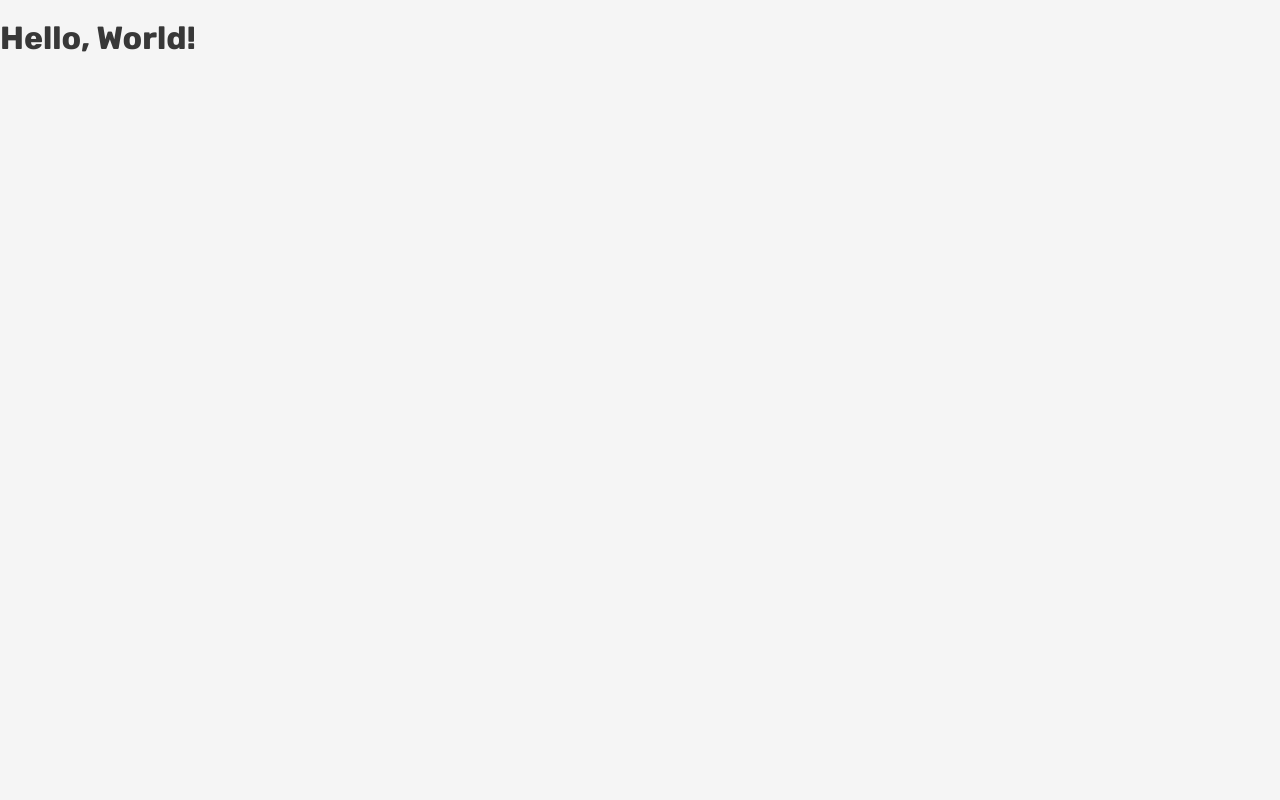
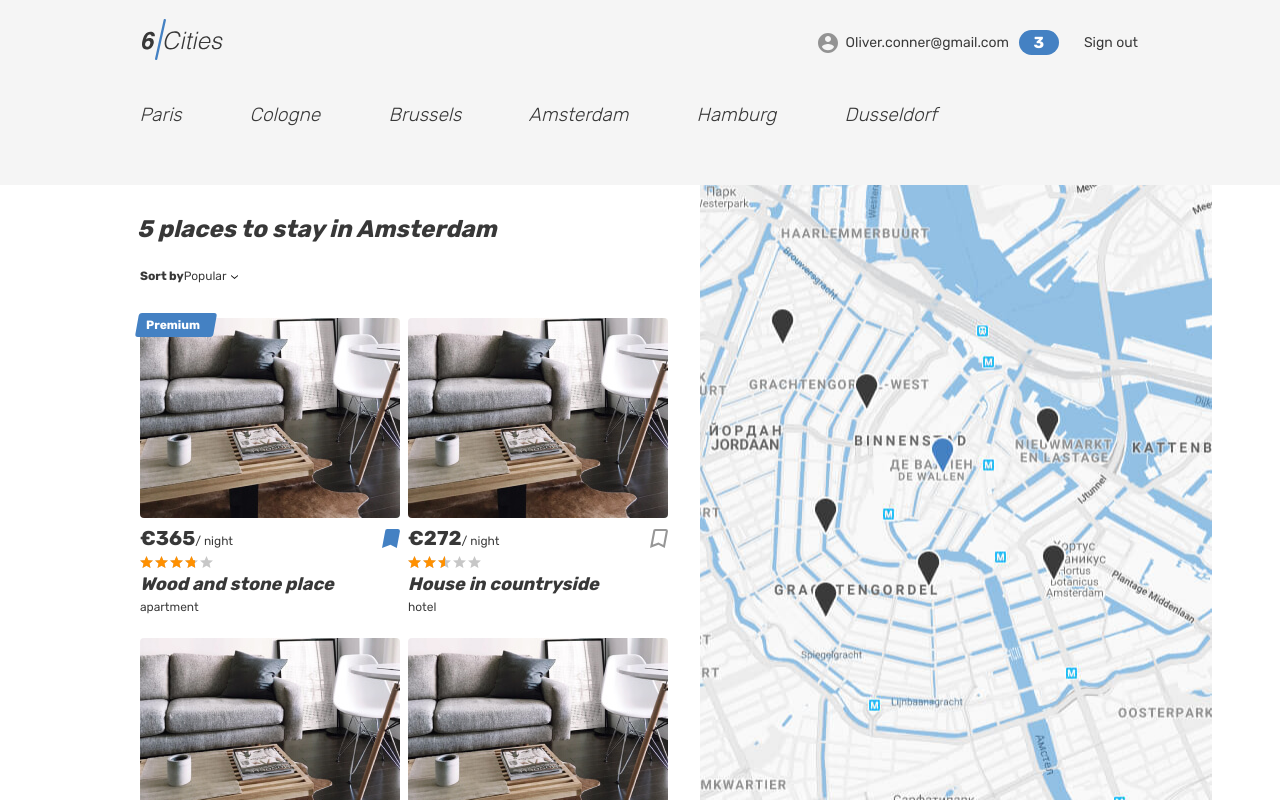
Before and after one commit to htmlacademy-react/2460349-six-cities-3, a React (Vite) app: page / in a window 1280 px wide. Built offline with nearby package versions, Linux system fonts and the light colour scheme.

Commit message:
Добавлены React-компоненты для главной страницы

```diff
--- /dev/null
+++ b/src/components/app/app.tsx
@@ -0,0 +1,10 @@
+import MainScreen from '../../pages/main-screen/main-screen';
+import { MainScreenProps } from '../../pages/main-screen/main-screen';
+
+function App({placesCount}: MainScreenProps): JSX.Element {
+  return (
+    <MainScreen placesCount={placesCount}/>
+  );
+}
+
+export default App;
--- /dev/null
+++ b/src/components/header/header.tsx
@@ -0,0 +1,34 @@
+function Header(): JSX.Element {
+  return (
+    <header className="header">
+      <div className="container">
+        <div className="header__wrapper">
+          <div className="header__left">
+            <a className="header__logo-link header__logo-link--active">
+              <img className="header__logo" src="img/logo.svg" alt="6 cities logo" width="81" height="41" />
+            </a>
+          </div>
+          <nav className="header__nav">
+            <ul className="header__nav-list">
+              <li className="header__nav-item user">
+                <a className="header__nav-link header__nav-link--profile" href="#">
+                  <div className="header__avatar-wrapper user__avatar-wrapper">
+                  </div>
+                  <span className="header__user-name user__name">Oliver.conner@gmail.com</span>
+                  <span className="header__favorite-count">3</span>
+                </a>
+              </li>
+              <li className="header__nav-item">
+                <a className="header__nav-link" href="#">
+                  <span className="header__signout">Sign out</span>
+                </a>
+              </li>
+            </ul>
+          </nav>
+        </div>
+      </div>
+    </header>
+  );
+}
+
+export default Header;
--- /dev/null
+++ b/src/components/place-card/mock-cards.tsx
@@ -0,0 +1,143 @@
+import apartment01 from './../../../markup/img/apartment-01.jpg';
+
+export type CardProps = {
+  id?: string;
+  title: string;
+  type: string;
+  price: number;
+  // city: {
+  // name: string;
+  // location: {
+  // latitude: number;
+  // longitude: number;
+  // zoom: number;
+  // };
+  // };
+  // location: {
+  // latitude: number;
+  // longitude: number;
+  // zoom: number;
+  // };
+  isFavorite: boolean;
+  isPremium: boolean;
+  rating: number;
+  previewImage: string;
+}
+
+export const mockCards: CardProps[] = [
+  {
+    id: '1a9e6bed-2c8e-456e-bee4-72a72f2c4546',
+    title: 'Wood and stone place',
+    type: 'apartment',
+    price: 365,
+    previewImage: apartment01,
+    // city: {
+    //   name: 'Paris',
+    //   location: {
+    //     latitude: 48.85661,
+    //     longitude: 2.351499,
+    //     zoom: 13,
+    //   },
+    // },
+    // location: {
+    //   latitude: 48.868610000000004,
+    //   longitude: 2.342499,
+    //   zoom: 16,
+    // },
+    isFavorite: true,
+    isPremium: true,
+    rating: 3.8,
+  },
+  {
+    id: '752ca7b8-356e-4ed7-9fd4-e7215fe43d78',
+    title: 'House in countryside',
+    type: 'hotel',
+    price: 272,
+    previewImage: apartment01,
+    // city: {
+    //   name: 'Paris',
+    //   location: {
+    //     latitude: 48.85661,
+    //     longitude: 2.351499,
+    //     zoom: 13,
+    //   },
+    // },
+    // location: {
+    //   latitude: 48.858610000000006,
+    //   longitude: 2.330499,
+    //   zoom: 16,
+    // },
+    isFavorite: false,
+    isPremium: false,
+    rating: 2.5,
+  },
+  {
+    id: 'beec4add-e938-4413-959e-7511f2e6d121',
+    title: 'Amazing and Extremely Central Flat',
+    type: 'room',
+    price: 146,
+    previewImage: apartment01,
+    // city: {
+    //   name: 'Paris',
+    //   location: {
+    //     latitude: 48.85661,
+    //     longitude: 2.351499,
+    //     zoom: 13,
+    //   },
+    // },
+    // location: {
+    //   latitude: 48.834610000000005,
+    //   longitude: 2.335499,
+    //   zoom: 16,
+    // },
+    isFavorite: false,
+    isPremium: false,
+    rating: 4.1,
+  },
+  {
+    id: 'a87672e1-aa6b-475d-86d2-a87f1eae1399',
+    title: 'House in countryside',
+    type: 'apartment',
+    price: 366,
+    previewImage: apartment01,
+    // city: {
+    //   name: 'Paris',
+    //   location: {
+    //     latitude: 48.85661,
+    //     longitude: 2.351499,
+    //     zoom: 13,
+    //   },
+    // },
+    // location: {
+    //   latitude: 48.85761,
+    //   longitude: 2.358499,
+    //   zoom: 16,
+    // },
+    isFavorite: true,
+    isPremium: false,
+    rating: 2.5,
+  },
+  {
+    id: 'd217ddb3-88c8-401f-b89d-f4eecc41d107',
+    title: 'Canal View Prinsengracht',
+    type: 'house',
+    price: 796,
+    previewImage: apartment01,
+    // city: {
+    //   name: 'Paris',
+    //   location: {
+    //     latitude: 48.85661,
+    //     longitude: 2.351499,
+    //     zoom: 13,
+    //   },
+    // },
+    // location: {
+    //   latitude: 48.87561,
+    //   longitude: 2.375499,
+    //   zoom: 16,
+    // },
+    isFavorite: false,
+    isPremium: true,
+    rating: 3.4,
+  },
+];
--- /dev/null
+++ b/src/components/place-card/place-card.tsx
@@ -0,0 +1,44 @@
+import { CardProps } from './mock-cards';
+
+function PlaceCard({title, type, price, isFavorite, isPremium, rating, previewImage} : CardProps) : JSX.Element {
+  return (
+    <article className="cities__card place-card">
+      {isPremium && (
+        <div className="place-card__mark">
+          <span>Premium</span>
+        </div>
+      )}
+      <div className="cities__image-wrapper place-card__image-wrapper">
+        <a href="#">
+          <img className="place-card__image" src={previewImage} width="260" height="200" alt="Place image" />
+        </a>
+      </div>
+      <div className="place-card__info">
+        <div className="place-card__price-wrapper">
+          <div className="place-card__price">
+            <b className="place-card__price-value">&euro;{price}</b>
+            <span className="place-card__price-text">&#47;&nbsp;night</span>
+          </div>
+          <button className={`place-card__bookmark-button button ${isFavorite ? 'place-card__bookmark-button--active' : ''}`}type="button">
+            <svg className="place-card__bookmark-icon" width="18" height="19">
+              <use xlinkHref="#icon-bookmark"></use>
+            </svg>
+            <span className="visually-hidden">To bookmarks</span>
+          </button>
+        </div>
+        <div className="place-card__rating rating">
+          <div className="place-card__stars rating__stars">
+            <span style={{ width: `${rating * 20}% `}}></span>
+            <span className="visually-hidden">Rating</span>
+          </div>
+        </div>
+        <h2 className="place-card__name">
+          <a href="#">{title}</a>
+        </h2>
+        <p className="place-card__type">{type}</p>
+      </div>
+    </article>
+  );
+}
+
+export default PlaceCard;
--- /dev/null
+++ b/src/const.ts
@@ -0,0 +1 @@
+export const Cities: string[] = ['Paris', 'Cologne', 'Brussels', 'Amsterdam', 'Hamburg', 'Dusseldorf'];
--- a/src/index.tsx
+++ b/src/index.tsx
@@ -1,5 +1,7 @@
 import React from 'react';
 import ReactDOM from 'react-dom/client';
+import App from './components/app/app';
+import { mockCards } from './components/place-card/mock-cards';
 
 const root = ReactDOM.createRoot(
   document.getElementById('root') as HTMLElement
@@ -7,6 +9,6 @@
 
 root.render(
   <React.StrictMode>
-    <h1>Hello, World!</h1>
+    <App placesCount={mockCards.length}/>
   </React.StrictMode>
 );
--- /dev/null
+++ b/src/pages/main-screen/components/places-sorting.tsx
@@ -0,0 +1,21 @@
+function PlacesSorting(): JSX.Element {
+  return (
+    <form className="places__sorting" action="#" method="get">
+      <span className="places__sorting-caption">Sort by</span>
+      <span className="places__sorting-type" tabIndex={0}>
+      Popular
+        <svg className="places__sorting-arrow" width="7" height="4">
+          <use xlinkHref="#icon-arrow-select"></use>
+        </svg>
+      </span>
+      {/* <ul className="places__options places__options--custom places__options--opened">
+        <li className="places__option places__option--active" tabIndex={0}>Popular</li>
+        <li className="places__option" tabIndex={0}>Price: low to high</li>
+        <li className="places__option" tabIndex={0}>Price: high to low</li>
+        <li className="places__option" tabIndex={0}>Top rated first</li>
+      </ul> */}
+    </form>
+  );
+}
+
+export default PlacesSorting;
--- /dev/null
+++ b/src/pages/main-screen/components/tabs.tsx
@@ -0,0 +1,21 @@
+import { Cities } from '../../../const';
+
+function Tabs() : JSX.Element {
+  return (
+    <div className="tabs">
+      <section className="locations container">
+        <ul className="locations__list tabs__list">
+          {Cities.map((city)=>(
+            <li className="locations__item" key={city}>
+              <a className="locations__item-link tabs__item" href="#">
+                <span>{city}</span>
+              </a>
+            </li>
+          ))}
+        </ul>
+      </section>
+    </div>
+  );
+}
+
+export default Tabs;
--- /dev/null
+++ b/src/pages/main-screen/main-screen.tsx
@@ -0,0 +1,50 @@
+import Header from '../../components/header/header';
+import Tabs from './components/tabs';
+import PlacesSorting from './components/places-sorting';
+import { mockCards } from '../../components/place-card/mock-cards';
+import PlaceCard from '../../components/place-card/place-card';
+
+export type MainScreenProps = {
+  placesCount: number;
+}
+
+function MainScreen({placesCount}: MainScreenProps): JSX.Element {
+  return (
+    <div className="page page--gray page--main">
+      <Header />
+
+      <main className="page__main page__main--index">
+        <h1 className="visually-hidden">Cities</h1>
+        <Tabs/>
+        <div className="cities">
+          <div className="cities__places-container container">
+            <section className="cities__places places">
+              <h2 className="visually-hidden">Places</h2>
+              <b className="places__found">{placesCount} places to stay in Amsterdam</b>
+              <PlacesSorting/>
+              <div className="cities__places-list places__list tabs__content">
+                {mockCards.map((mockCard)=> (
+                  <PlaceCard
+                    key={mockCard.id}
+                    title={mockCard.title}
+                    type={mockCard.type}
+                    price={mockCard.price}
+                    isFavorite={mockCard.isFavorite}
+                    isPremium={mockCard.isPremium}
+                    rating={mockCard.rating}
+                    previewImage={mockCard.previewImage}
+                  />
+                ))}
+              </div>
+            </section>
+            <div className="cities__right-section">
+              <section className="cities__map map"></section>
+            </div>
+          </div>
+        </div>
+      </main>
+    </div>
+  );
+}
+
+export default MainScreen;
```
